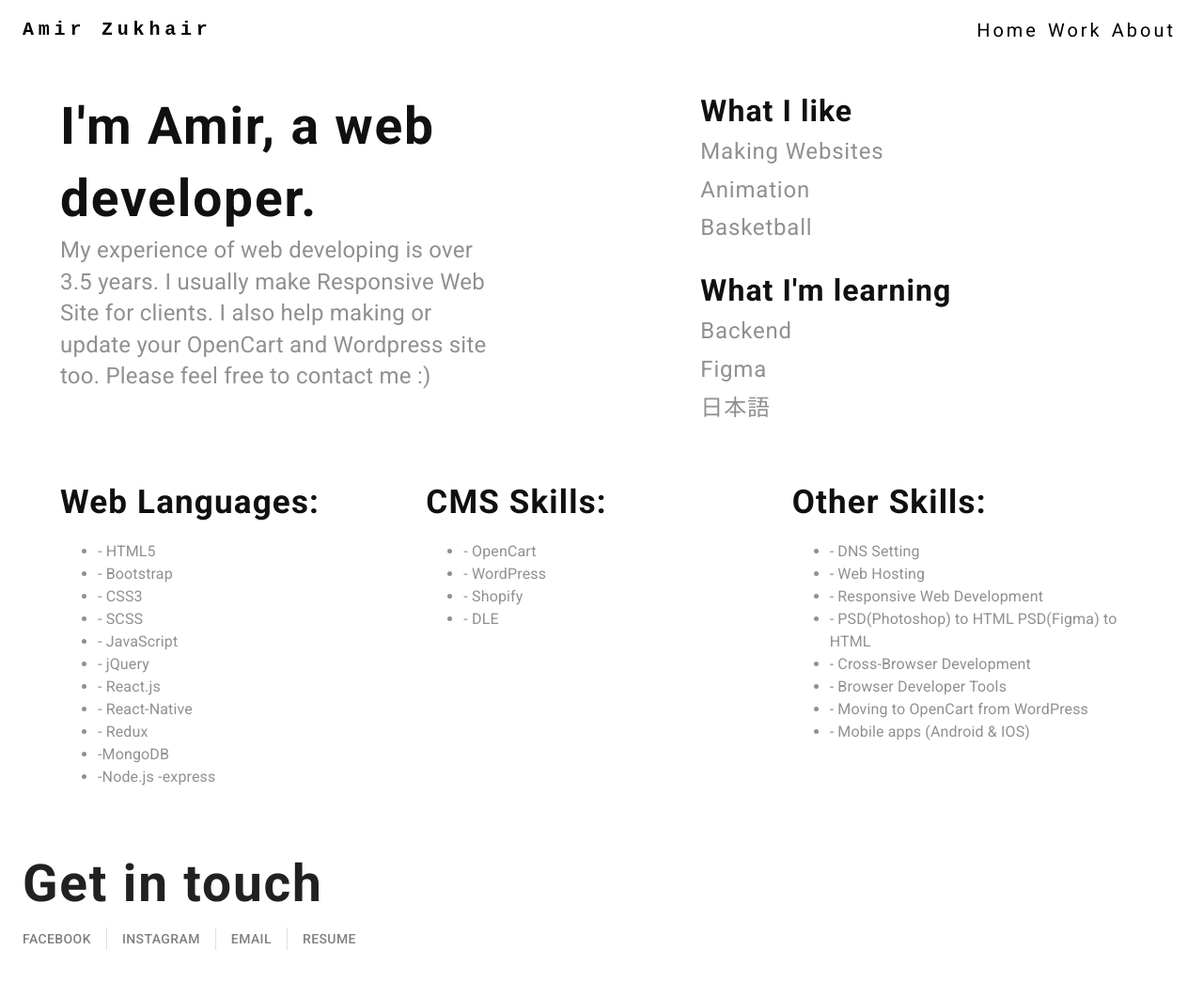
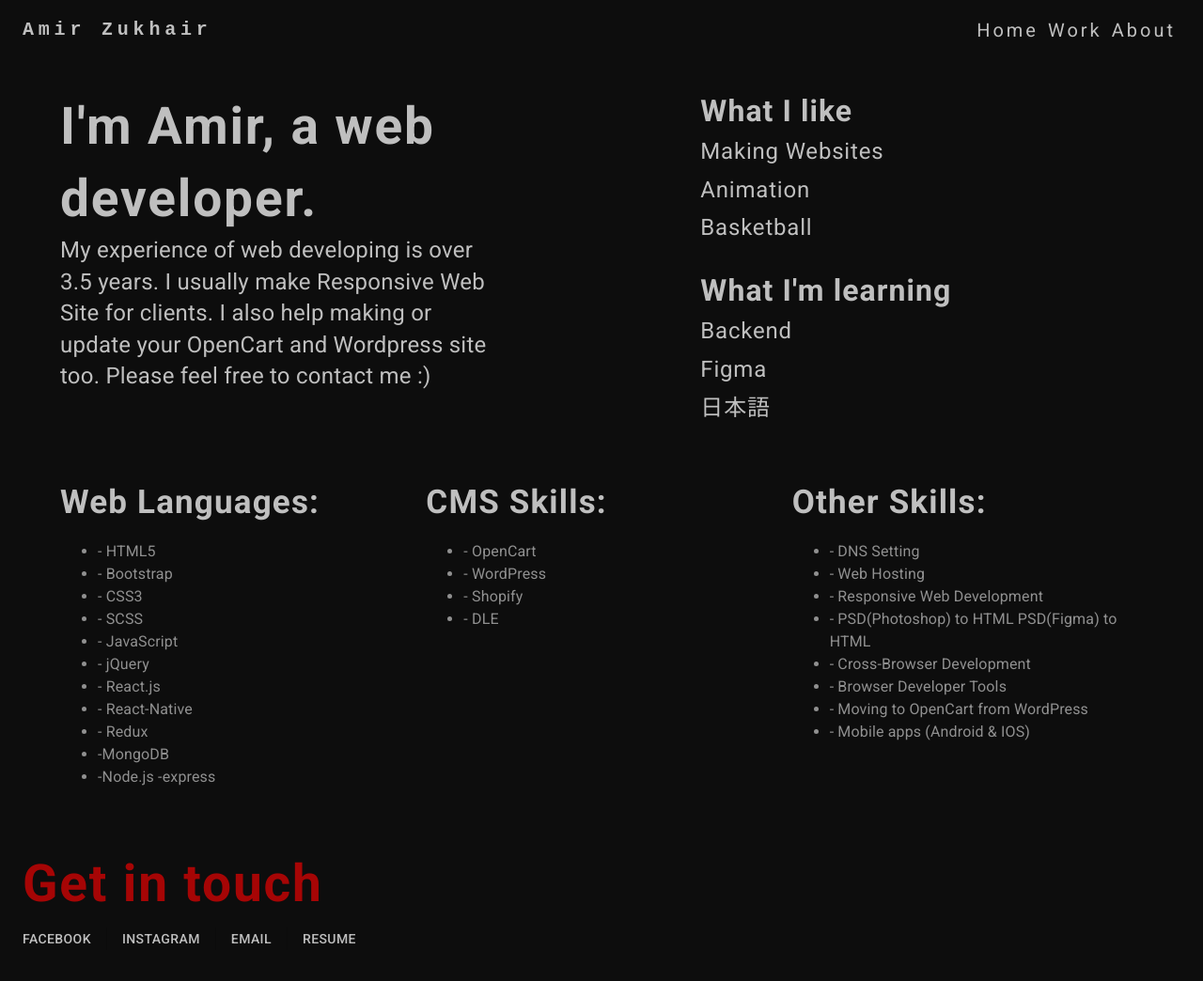
Before and after one commit to AmirZukhair/Portfolio-renew, a React (Create React App) app: page /about in a window 1280 px wide. Shown: the top 1044 px of the page at 94% size. Built offline with nearby package versions, Linux system fonts and the light colour scheme.

Commit message:
theme color changed

```diff
--- a/package.json
+++ b/package.json
@@ -7,6 +7,7 @@
     "@emotion/styled": "^11.8.1",
     "@mui/icons-material": "^5.8.3",
     "@mui/material": "^5.8.3",
+    "@mui/system": "^5.15.6",
     "@testing-library/jest-dom": "^5.16.4",
     "@testing-library/react": "^13.3.0",
     "@testing-library/user-event": "^13.5.0",
--- a/src/App.css
+++ b/src/App.css
@@ -1,4 +1,4 @@
 @import url('https://fonts.googleapis.com/css2?family=Roboto:wght@300;400;500;700&display=swap');
 body{
-    background-color: #F4F4F8;
+    background-color: #0D0D0D !important;
 }
--- a/src/App.js
+++ b/src/App.js
@@ -5,6 +5,7 @@ import './App.css';
 import About from './Components/About/About';
 import Home from './Components/Home/Home'
 import Footer from './Components/Footer/Footer'
+import {createTheme } from '@mui/material/styles';
 import {
   BrowserRouter as Router,
   Routes,
@@ -12,7 +13,21 @@ import {
 } from "react-router-dom";
 ReactGA.initialize('G-5S1DRMNP03')
 
+
+ export const theme = createTheme({
+     palette: {
+         primary: {
+             main: '#0D0D0D',
+         },
+         secondary: {
+             main: '#BFBFBF',
+             secondary: '#F20F0F',
+             dark: '#A60505',
+         },
+     },
+ })
 function App() {
+
   useEffect(() => {
     ReactGA.pageview(window.location.pathname + window.location.search);
   },[])
@@ -20,16 +35,13 @@ function App() {
 
     <Router>
      <Header/>
-
-
-
     <Routes>
           <Route exact path="/" element={<Home/>}/>
           <Route path="/about" element={<About/>}/>
     </Routes>
     <Footer/>
+    </Router>
 
-    </Router>
   );
 }
 
--- a/src/Components/About/About.js
+++ b/src/Components/About/About.js
@@ -13,10 +13,10 @@ function About() {
 
      <Grid item md={5}>
 
-  <Typography variant="caption" sx={{color: '#101010', fontWeight: 700, fontSize: 55, lineHeight: 1.4}}>
+  <Typography variant="caption" sx={{color: 'secondary.main', fontWeight: 700, fontSize: 55, lineHeight: 1.4}}>
      I'm Amir, a web developer.
   </Typography>
-  <Typography variant="body1" sx={{color: '#909090', fontSize: 24, lineHeight: 1.4}}>
+  <Typography variant="body1" sx={{color: 'secondary.main', fontSize: 24, lineHeight: 1.4}}>
    My experience of web developing is over 3.5 years.
    I usually make Responsive Web Site for clients.
    I also help making or update your OpenCart and Wordpress site too.
@@ -32,31 +32,31 @@ function About() {
 
 
   <Stack sx={{marginBottom: 3}}>
-  <Typography variant="caption" sx={{color: '#101010', fontWeight: 700, fontSize: 32, lineHeight: 1.4}}>
+  <Typography variant="caption" sx={{color: 'secondary.main', fontWeight: 700, fontSize: 32, lineHeight: 1.4}}>
      What I like
   </Typography>
-  <Typography variant="caption" sx={{color: '#909090',fontSize: 24, lineHeight: 1.7}}>
+  <Typography variant="caption" sx={{color: 'secondary.main',fontSize: 24, lineHeight: 1.7}}>
      Making Websites
   </Typography>
-  <Typography variant="caption" sx={{color: '#909090',fontSize: 24, lineHeight: 1.7}}>
+  <Typography variant="caption" sx={{color: 'secondary.main',fontSize: 24, lineHeight: 1.7}}>
     Animation
   </Typography>
-  <Typography variant="caption" sx={{color: '#909090',fontSize: 24, lineHeight: 1.7}}>
+  <Typography variant="caption" sx={{color: 'secondary.main',fontSize: 24, lineHeight: 1.7}}>
     Basketball
   </Typography>
   </Stack>
 
   <Stack>
-  <Typography variant="caption" sx={{color: '#101010', fontWeight: 700, fontSize: 32, lineHeight: 1.4}}>
+  <Typography variant="caption" sx={{color: 'secondary.main', fontWeight: 700, fontSize: 32, lineHeight: 1.4}}>
   What I'm learning
   </Typography>
-  <Typography variant="caption" sx={{color: '#909090',fontSize: 24, lineHeight: 1.7}}>
+  <Typography variant="caption" sx={{color: 'secondary.main',fontSize: 24, lineHeight: 1.7}}>
      Backend
   </Typography>
-  <Typography variant="caption" sx={{color: '#909090',fontSize: 24, lineHeight: 1.7}}>
+  <Typography variant="caption" sx={{color: 'secondary.main',fontSize: 24, lineHeight: 1.7}}>
     Figma
   </Typography>
-  <Typography variant="caption" sx={{color: '#909090',fontSize: 24, lineHeight: 1.7}}>
+  <Typography variant="caption" sx={{color: 'secondary.main',fontSize: 24, lineHeight: 1.7}}>
     日本語
   </Typography>
   </Stack>
@@ -71,7 +71,7 @@ function About() {
   <Grid container spacing={2} sx={{marginY: 5, justifyContent: 'space-between'}}>
 
   <Grid item md={4}>
-  <Typography variant="caption" sx={{color: '#101010', fontWeight: 700, fontSize: 35, lineHeight: 1.4}}>
+  <Typography variant="caption" sx={{color: 'secondary.main', fontWeight: 700, fontSize: 35, lineHeight: 1.4}}>
   Web Languages:
   </Typography>
      <ul className="skills-list">
@@ -89,7 +89,7 @@ function About() {
      </ul>
   </Grid>
   <Grid item md={4}>
-  <Typography variant="caption" sx={{color: '#101010', fontWeight: 700, fontSize: 35, lineHeight: 1.4}}>
+  <Typography variant="caption" sx={{color: 'secondary.main', fontWeight: 700, fontSize: 35, lineHeight: 1.4}}>
      CMS Skills:
   </Typography>
 
@@ -103,7 +103,7 @@ function About() {
 
   </Grid>
   <Grid item md={4}>
-  <Typography variant="caption" sx={{color: '#101010', fontWeight: 700, fontSize: 35, lineHeight: 1.4}}>
+  <Typography variant="caption" sx={{color: 'secondary.main', fontWeight: 700, fontSize: 35, lineHeight: 1.4}}>
      Other Skills:
   </Typography>
 
--- a/src/Components/Example/Example.js
+++ b/src/Components/Example/Example.js
@@ -7,22 +7,28 @@ function Example(props) {
 <Container maxWidth="lg">
 <Card sx={{ marginY: {xs: 5, md: 10}, background: "transparent", boxShadow: "none"}}>
 
-     <Box  sx={{ display: "flex", justifyContent: {xs: "flex-end", sm: "space-between"} , alignItems: "flex-end", flexWrap: "wrap"}}>
+     <Box  sx={{ paddingBottom: "20px", display: "flex", justifyContent: {xs: "flex-end", sm: "space-between"} , alignItems: "flex-end", flexWrap: "wrap"}}>
         <CardContent >
-        <Typography gutterBottom variant="h3" component="div" sx={{fontWeight: "700"}}>
+        <Typography gutterBottom variant="h3" color="secondary.main" component="div" sx={{fontWeight: "700"}}>
         {props.title}
         </Typography>
-        <Typography variant="body2" color="text.secondary"  sx={{fontWeight: "500"}}>
+        <Typography variant="body2" color="secondary.main"  sx={{fontWeight: "500"}}>
         {props.subTitle1}
         </Typography>
 
-            <Typography variant="body2" color="text.secondary"  sx={{fontWeight: "500"}}>
+            <Typography variant="body2" color="secondary.main"  sx={{fontWeight: "500"}}>
                 {props.subTitle2}
             </Typography>
        </CardContent>
 
        <CardActions sx={{ display: "flex"}}>
-        <Link href={props.link} underline="none" target="_blank" variant='button' sx={{color: "rgba(0, 0, 0, 0.87)", "&:hover": {color: "#404040"}}}>
+        <Link href={props.link} underline="none" target="_blank" variant='button'
+              sx={{border:" 2px solid #F20F0F",
+                   padding: "14px 20px",
+                   borderRadius: "32px",
+                   transition: "color .3s cubic-bezier(.47, 0, .745, .715), background-color .3s cubic-bezier(.47, 0, .745, .715)",
+                   color: "#F20F0F",
+                   "&:hover": {color: "#0D0D0D", backgroundColor: "#F20F0F"}}}>
             View project
         </Link>
       </CardActions>
@@ -43,7 +49,11 @@ function Example(props) {
     </Container>
 
     <Container maxWidth="xl">
-    <Divider/>
+
+        {props.divider &&  <Divider sx={{ bgcolor: 'rgba(191,191,191,0.5)' }}   />}
+
+
+
     </Container>
 
 
--- a/src/Components/Footer/Footer.js
+++ b/src/Components/Footer/Footer.js
@@ -3,16 +3,16 @@ import { Container, Typography, Link, Stack, Divider } from '@mui/material';
 const Footer = () => {
     return (
         <Container maxWidth="xl">
-            <Typography variant="caption" sx={{ fontWeight: 700, fontSize: 55 }}>Get in touch</Typography>
+            <Typography variant="caption" color="secondary.dark" sx={{ fontWeight: 700, fontSize: 55 }}>Get in touch</Typography>
 
             <Stack direction="row"
                 divider={<Divider orientation="vertical" flexItem />}
                 spacing={2}
                 sx={{ marginBottom: 6, flexWrap: 'wrap'}}>
-                <Link href="https://www.facebook.com/profile.php?id=100009745516302" target="_blank" variant='button' underline="none" sx={{ color: "#808080", "&:hover": { color: "#404040" } }}>Facebook</Link>
-                <Link href="https://www.instagram.com/fvbh86/" variant='button' target="_blank" underline="none" sx={{ color: "#808080", "&:hover": { color: "#404040" } }}>Instagram</Link>
-                <Link href="mailto:amirzukhair@gmail.com" variant='button' underline="none" sx={{ color: "#808080", "&:hover": { color: "#404040" } }}>Email</Link>
-                <Link href="/files/Amir_Zukhair_Resume.pdf" variant='button' target="_blank" underline="none" sx={{ color: "#808080", "&:hover": {  color: "#404040" } }}>Resume</Link>
+                <Link href="https://www.facebook.com/profile.php?id=100009745516302" target="_blank" variant='button' underline="none" sx={{ color: "secondary.main"}}>Facebook</Link>
+                <Link href="https://www.instagram.com/fvbh86/" variant='button' target="_blank" underline="none" sx={{ color: "secondary.main"}}>Instagram</Link>
+                <Link href="mailto:amirzukhair@gmail.com" variant='button' underline="none" sx={{ color: "secondary.main"}}>Email</Link>
+                <Link href="/files/Amir_Zukhair_Resume.pdf" variant='button' target="_blank" underline="none" sx={{ color: "secondary.main"}}>Resume</Link>
 
             </Stack>
 
--- a/src/Components/Header/Header.css
+++ b/src/Components/Header/Header.css
@@ -2,13 +2,13 @@
     letter-spacing: 3px;
     font-size: 20px;
     text-decoration: none;
-    color: #000000;
+    color: #BFBFBF;
     margin: 0 5px;
 
 }
-.header__link:hover{
-    color: #404040;
-}
+/*.header__link:hover{*/
+/*    color: #A60505;*/
+/*}*/
 .header__link-mob{
     text-decoration: none;
     color: rgb(0, 0, 0);
--- a/src/Components/Header/Header.js
+++ b/src/Components/Header/Header.js
@@ -50,7 +50,7 @@ const handleCloseNavMenu = () => {
   return (
 
     <HideOnScroll>
-    <AppBar  sx={{background: 'rgba(255,255,255,.87)', boxShadow: 'none', color: 'black'}}>
+    <AppBar  sx={{background: 'primary.main', boxShadow: 'none', color: 'secondary.main'}}>
 
       <Container maxWidth="xl">
       <Toolbar disableGutters>
@@ -70,7 +70,7 @@ const handleCloseNavMenu = () => {
               fontFamily: 'monospace',
               fontWeight: 700,
               letterSpacing: '.3rem',
-              color: 'inherit',
+              color: 'secondary.main',
               textDecoration: 'none',
             }}
           >
--- a/src/Components/Home/Home.js
+++ b/src/Components/Home/Home.js
@@ -46,9 +46,9 @@ function Home() {
 
   <Grid item md={6} sx={{alignItems: 'center', display: 'flex'}} justifyContent="center" order={{ xs: 3, md: 2, }}>
     <div>
-    <Typography variant="caption" sx={{color: '#101010', fontWeight: 700, fontSize: 70}}>Hello!</Typography>
+    <Typography variant="caption" sx={{color: 'secondary.main', fontWeight: 700, fontSize: 70}}>Hello!</Typography>
 
-<StyledTypography variant="body2" sx={{color: '#404040'}} >
+<StyledTypography variant="body2" sx={{color: 'secondary.main'}} >
 
 I'm Amir,  <br></br>
 a fullstack <br></br>
@@ -85,12 +85,12 @@ web developer.
 
 
   <div id="work">
-  <Example  src="/images/mobzik.png" title="Playside" subTitle1="PlaySide is a catalog of online applications with handy rating and search system."  subTitle2="To enhance PlaySide's website visits, We created new design and frameworks for their platform." link="https://playside.ru/"/>
+  <Example  src="/images/mobzik.png" title="Playside" subTitle1="PlaySide is a catalog of online applications with handy rating and search system."  subTitle2="To enhance PlaySide's website visits, We created new design and frameworks for their platform." link="https://playside.ru/" divider/>
 
   <Example   src="/images/surf.png" title="SURF" subTitle1="SURF - WEBSITE - A great interactive and animated website designed using built-in CSS animations and external JavaScript libraries.
-" link="https://amirzukhair.github.io/website-surf/"/>
+" link="https://amirzukhair.github.io/website-surf/" divider/>
   <Example   src="/images/td-ural.png" title="TD URAL" subTitle1="BUILDING MATERIALS - WEBSITE" subTitle2="This site was created and integrated with CMS so that the client could add products and change the content of the site through the admin panel.
-" link="https://tdural.com/"/>
+" link="https://tdural.com/" />
   </div>
     </div>
 
--- a/src/index.js
+++ b/src/index.js
@@ -4,11 +4,15 @@ import './index.css';
 import App from './App.js';
 import reportWebVitals from './reportWebVitals';
 import CssBaseline from '@mui/material/CssBaseline';
+import { ThemeProvider} from '@mui/system';
+import {theme} from './App'
 const root = ReactDOM.createRoot(document.getElementById('root'));
 root.render(
   <React.StrictMode>
     <CssBaseline>
+        <ThemeProvider theme={theme}>
     <App />
+        </ThemeProvider>
     </CssBaseline>
   </React.StrictMode>
 );
```
Also changed, not shown: 1 other file (tests, documents, lock files or other folders).
